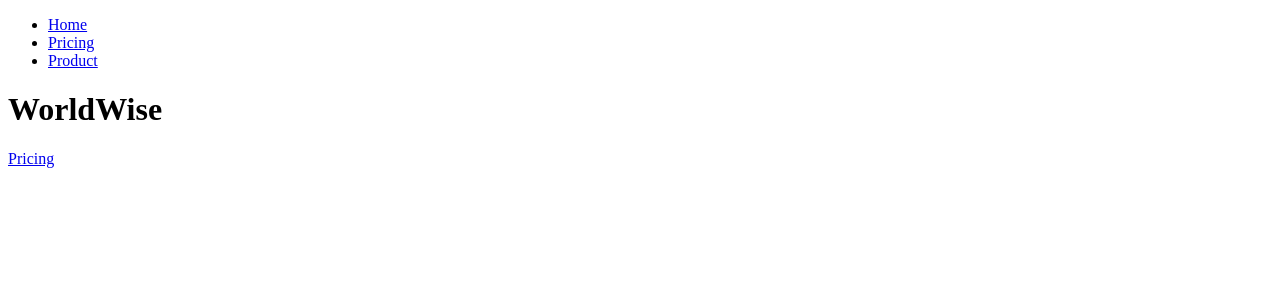
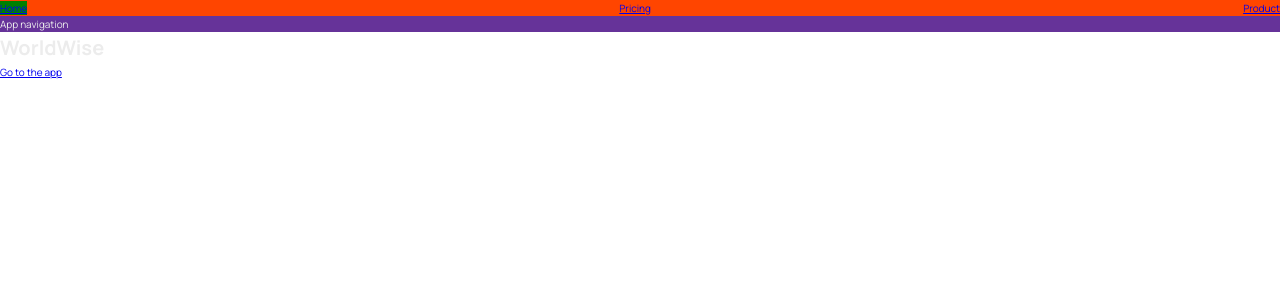
Before and after one commit to rafsun-riad/react-learning-app-vite-world-wise, a React (Vite) app: page / in a window 1280 px wide. Shown: the top 300 px of the page. Built offline with nearby package versions, Linux system fonts and the light colour scheme.

Commit message:
learned about css module

```diff
--- a/src/App.jsx
+++ b/src/App.jsx
@@ -3,6 +3,7 @@
 import Pricing from './pages/Pricing';
 import Homepage from './pages/Homepage';
 import PageNotFound from './pages/PageNotFound';
+import AppLayout from './pages/AppLayout';
 
 function App() {
 	return (
@@ -11,6 +12,7 @@
 				<Route path="/" element={<Homepage />} />
 				<Route path="product" element={<Product />} />
 				<Route path="pricing" element={<Pricing />} />
+				<Route path="app" element={<AppLayout />} />
 				<Route path="*" element={<PageNotFound />} />
 			</Routes>
 		</BrowserRouter>
--- /dev/null
+++ b/src/components/AppNav.jsx
@@ -0,0 +1,7 @@
+import styles from './AppNav.module.css';
+
+function AppNav() {
+	return <nav className={styles.nav}>App navigation</nav>;
+}
+
+export default AppNav;
--- /dev/null
+++ b/src/components/AppNav.module.css
@@ -0,0 +1,3 @@
+.nav {
+	background-color: rebeccapurple;
+}
--- a/src/components/PageNav.jsx
+++ b/src/components/PageNav.jsx
@@ -1,8 +1,9 @@
 import { NavLink } from 'react-router-dom';
+import styles from './PageNav.module.css';
 
 function PageNav() {
 	return (
-		<nav>
+		<nav className={styles.nav}>
 			<ul>
 				<li>
 					<NavLink to="/">Home</NavLink>
--- /dev/null
+++ b/src/components/PageNav.module.css
@@ -0,0 +1,13 @@
+.nav {
+	background-color: orangered;
+}
+
+.nav ul {
+	list-style: none;
+	display: flex;
+	justify-content: space-between;
+}
+
+.nav :global(.active) {
+	background-color: green;
+}
--- /dev/null
+++ b/src/index.css
@@ -0,0 +1,78 @@
+/* Taken from getting started guide at: https://leafletjs.com/examples/quick-start/ */
+@import "https://unpkg.com/leaflet@1.7.1/dist/leaflet.css";
+@import "https://fonts.googleapis.com/css2?family=Manrope:wght@400;600;700;800&display=swap";
+
+/* These CSS variables are global, so they are available in all CSS modules */
+:root {
+  --color-brand--1: #ffb545;
+  --color-brand--2: #00c46a;
+
+  --color-dark--0: #242a2e;
+  --color-dark--1: #2d3439;
+  --color-dark--2: #42484d;
+  --color-light--1: #aaa;
+  --color-light--2: #ececec;
+  --color-light--3: #d6dee0;
+}
+
+* {
+  margin: 0;
+  padding: 0;
+  box-sizing: inherit;
+}
+
+html {
+  font-size: 62.5%;
+  box-sizing: border-box;
+}
+
+body {
+  font-family: "Manrope", sans-serif;
+  color: var(--color-light--2);
+  font-weight: 400;
+  line-height: 1.6;
+}
+
+label {
+  font-size: 1.6rem;
+  font-weight: 600;
+}
+
+input,
+textarea {
+  width: 100%;
+  padding: 0.8rem 1.2rem;
+  font-family: inherit;
+  font-size: 1.6rem;
+  border: none;
+  border-radius: 5px;
+  background-color: var(--color-light--3);
+  transition: all 0.2s;
+}
+
+input:focus {
+  outline: none;
+  background-color: #fff;
+}
+
+.cta:link,
+.cta:visited {
+  display: inline-block;
+  background-color: var(--color-brand--2);
+  color: var(--color-dark--1);
+  text-transform: uppercase;
+  text-decoration: none;
+  font-size: 1.6rem;
+  font-weight: 600;
+  padding: 1rem 3rem;
+  border-radius: 5px;
+}
+
+/*
+"importCSSModule": {
+    "prefix": "csm",
+    "scope": "javascript,typescript,javascriptreact",
+    "body": ["import styles from './${TM_FILENAME_BASE}.module.css'"],
+    "description": "Import CSS Module as `styles`"
+  },
+*/
--- a/src/main.jsx
+++ b/src/main.jsx
@@ -1,6 +1,7 @@
 import React from 'react';
 import ReactDOM from 'react-dom/client';
 import App from './App.jsx';
+import './index.css';
 
 ReactDOM.createRoot(document.getElementById('root')).render(
 	<React.StrictMode>
--- /dev/null
+++ b/src/pages/AppLayout.jsx
@@ -0,0 +1,12 @@
+import AppNav from '../components/AppNav';
+
+function AppLayout() {
+	return (
+		<div>
+			<AppNav />
+			<p>app</p>
+		</div>
+	);
+}
+
+export default AppLayout;
--- a/src/pages/Homepage.jsx
+++ b/src/pages/Homepage.jsx
@@ -1,12 +1,14 @@
 import { Link } from 'react-router-dom';
 import PageNav from '../components/PageNav';
+import AppNav from '../components/AppNav';
 
 function Homepage() {
 	return (
 		<div>
 			<PageNav />
+			<AppNav />
 			<h1>WorldWise</h1>
-			<Link to="/pricing">Pricing</Link>
+			<Link to="/app">Go to the app</Link>
 		</div>
 	);
 }
```
